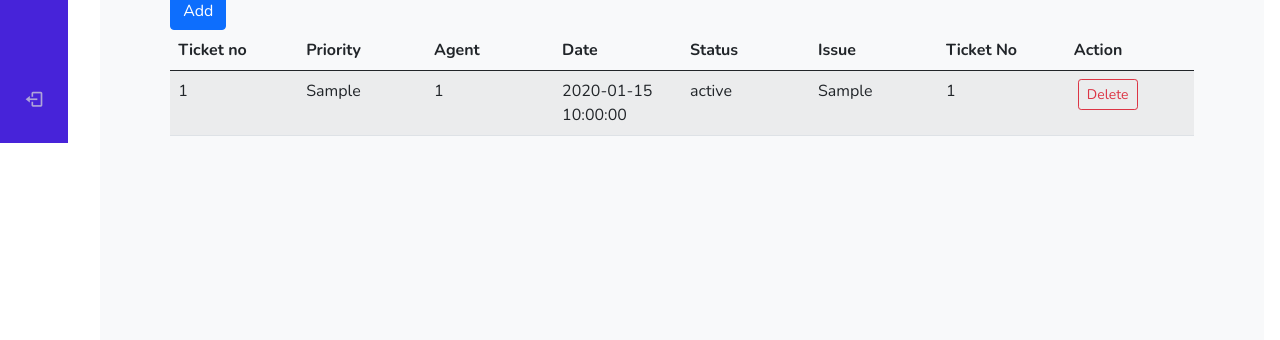
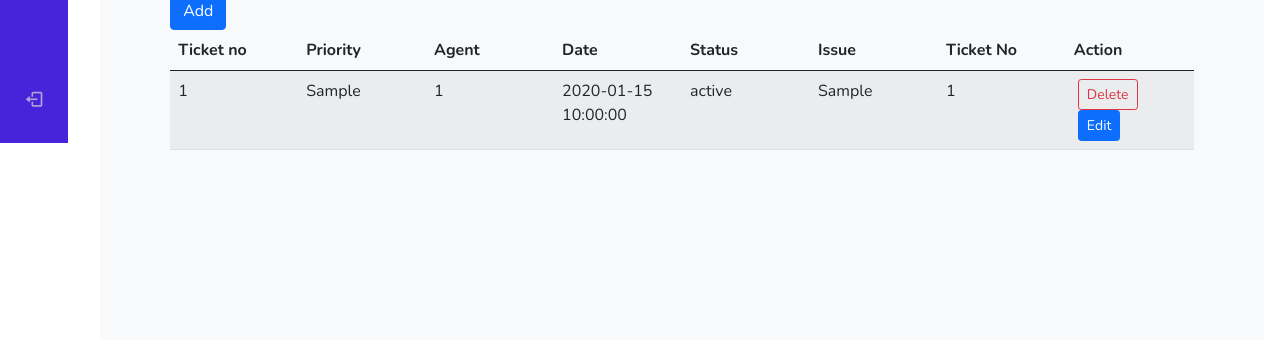
Before and after one commit to birendramondal/TicketTool, a Flask app: page / in a window 1280 px wide. Shown: the part 657-997 px from the top of the page. Run offline with Flask 2, Linux system fonts and the light colour scheme; tables that the repository leaves empty or names only in its code hold one stand-in row (values such as "Sample post"); some libraries are stand-ins or nearby versions.

Commit message:
Put Edit Button

```diff
--- a/templates/index.html
+++ b/templates/index.html
@@ -51,7 +51,8 @@
                         <td>{{user.0}}</td>
                         <td>
                             <!-- <button action='/update/{{user}}' method='post' type="button" class="btn btn-outline-success btn-sm mx-1">Update</button> -->
-                            <a href="/delete/{{user.0}}" method='post' name="124" type="button" class="btn btn-outline-danger btn-sm mx-1">Delete</a>
+                            <a href="/delete/{{user.0}}" method='post' type="button" class="btn btn-outline-danger btn-sm mx-1">Delete</a>
+                            <a href="/update/{{user.0}}" method='post' type="button" class="btn btn-primary btn-sm mx-1">Edit</a>
                         </td>
                     </tr>
                     {% endfor %}
```
